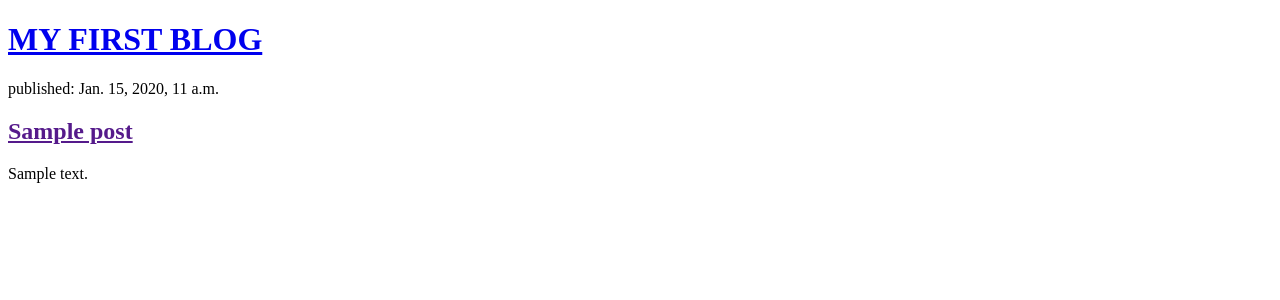
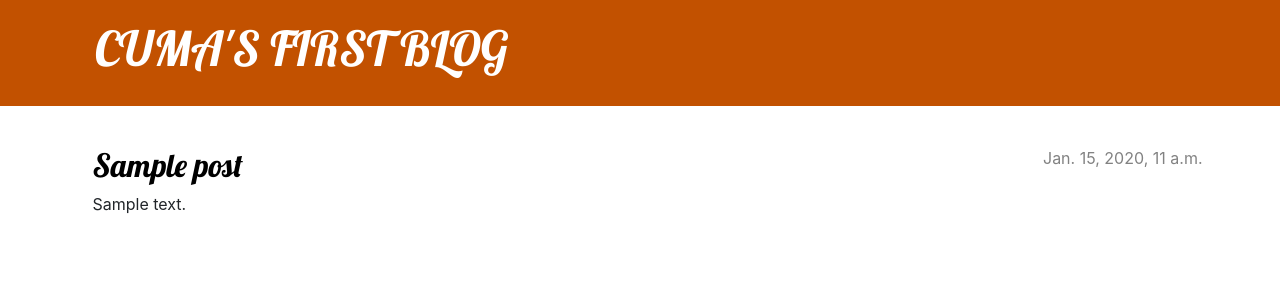
Before and after one commit to cumaduma/my-first-blog, a Django app: page / in a window 1280 px wide. Shown: the top 300 px of the page. Run offline with Django 4.2, Linux system fonts and the light colour scheme; tables that the repository leaves empty hold one stand-in row (values such as "Sample post").

Commit message:
Aggiunti tutti i templates, e fatte ultime modifiche

```diff
--- /dev/null
+++ b/blog/static/css/blog.css
@@ -0,0 +1,81 @@
+h1 a, h2 a {
+    color: #C25100;
+    font-family: 'Lobster';
+ }
+
+ body {
+    padding-left: 15px;
+}
+
+.page-header {
+    background-color: #C25100;
+    margin-top: 0;
+    margin-left: -15px;
+    margin-bottom: 40px;
+    padding: 20px 20px 20px 40px;
+}
+
+.page-header h1,
+.page-header h1 a,
+.page-header h1 a:visited,
+.page-header h1 a:active {
+    color: #ffffff;
+    font-size: 36pt;
+    text-decoration: none;
+}
+
+h1,
+h2,
+h3,
+h4 {
+    font-family: 'Lobster', cursive;
+}
+
+.date {
+    color: #828282;
+    padding-bottom: 10px;
+}
+
+.save {
+    float: right;
+}
+
+.post-form textarea,
+.post-form input {
+    width: 100%;
+}
+
+.top-menu,
+.top-menu:hover,
+.top-menu:visited {
+    color: #ffffff;
+    float: right;
+    font-size: 26pt;
+    margin-right: 20px;
+}
+
+.post {
+    margin-bottom: 70px;
+}
+
+.post h2 a,
+.post h2 a:visited {
+    color: #000000;
+}
+
+.post > .date,
+.post > .actions {
+    float: right;
+}
+
+.btn-default,
+.btn-default:visited {
+    color: #C25100;
+    background: none;
+    border-color: #C25100;
+}
+
+.btn-default:hover {
+    color: #FFFFFF;
+    background-color: #C25100;
+}
--- /dev/null
+++ b/blog/templates/blog/base.html
@@ -0,0 +1,27 @@
+{% load static %}
+<!DOCTYPE html>
+<html>
+    <head>
+        <title>Cuma's blog</title>
+        <link rel="stylesheet" href="https://cdn.jsdelivr.net/npm/bootstrap@4.5.3/dist/css/bootstrap.min.css" integrity="sha384-TX8t27EcRE3e/ihU7zmQxVncDAy5uIKz4rEkgIXeMed4M0jlfIDPvg6uqKI2xXr2" crossorigin="anonymous">
+        <link href="//fonts.googleapis.com/css?family=Lobster&subset=latin,latin-ext" rel="stylesheet" type="text/css">
+        <link rel="stylesheet" href="{% static 'css/blog.css' %}">
+
+    </head>
+    <body>
+        <header class="page-header">
+            <div class="container">
+                <h1><a href="/">CUMA'S FIRST BLOG</a></h1>
+            </div>
+        </header>
+
+        <main class="container">
+            <div class="row">
+                <div class="col">
+                    {% block content %}
+                    {% endblock %}
+                </div>
+            </div>
+        </main>
+    </body>
+</html>
--- a/blog/templates/blog/post_list.html
+++ b/blog/templates/blog/post_list.html
@@ -1,22 +1,14 @@
-<!DOCTYPE html>
+{% extends 'blog/base.html' %}
 
-<html>
-    <head>
-        <title>Cuma's blog</title>
-    </head>
-    <body>
 
-        <header>
-            <h1><a href="/">MY FIRST BLOG</a></h1>
-        </header>
-
-        {% for post in posts %}
-            <article>
-                <time>published: {{post.published_date}}</time>
-                <h2><a href="">{{post.title}}</a></h2>
-                <p>{{post.text|linebreaksbr}}</p>
-            </article>
-        {% endfor %}
-
-    </body>
-</html>
+{% block content %}
+    {% for post in posts %}
+        <article class="post">
+            <time class="date">
+                {{ post.published_date }}
+            </time>
+            <h2><a href="{% url 'post_detail' pk=post.pk %}">{{ post.title }}</a></h2>
+            <p>{{ post.text|linebreaksbr }}</p>
+        </article>
+    {% endfor %}
+{% endblock %}
--- a/blog/urls.py
+++ b/blog/urls.py
@@ -2,5 +2,6 @@ from django.urls import path
 from . import views
 
 urlpatterns = [
-    path('', views.post_list, name='post_list')
+    path('', views.post_list, name='post_list'),
+    path('post/<int:pk>/', views.post_detail, name='post_detail'),
 ]
--- a/blog/views.py
+++ b/blog/views.py
@@ -1,7 +1,11 @@
-from django.shortcuts import render
+from django.shortcuts import render, get_object_or_404
 from .models import Post
 from django.utils import timezone
 
 def post_list(request):
     posts = Post.objects.filter(published_date__lte=timezone.now()).order_by('published_date')
     return render(request, 'blog/post_list.html', {'posts': posts})
+
+def post_detail(request, pk):
+    post = get_object_or_404(Post, pk=pk)
+    return render(request, 'blog/post_detail.html', {'post': post})
```
Also changed, not shown: blog/templates/blog/post_detail.html (added, +13 -0 lines).
